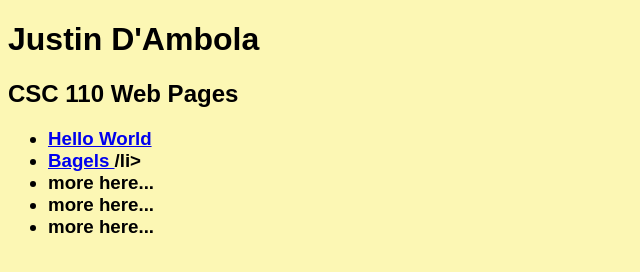
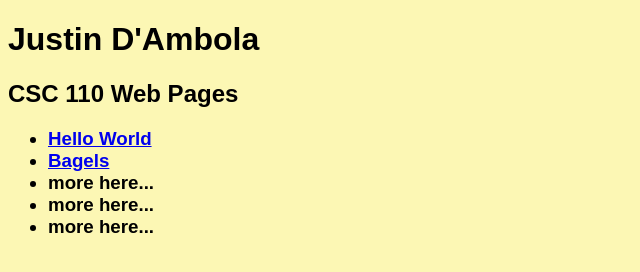
Before and after one commit to jdambola-pvcc/jdambola-pvcc.github.io, a plain HTML site: page index.html in a window 1280 px wide. Shown: the full height of the page, 0-640 px from the left. Drawn offline with Linux system fonts and the light colour scheme.

Commit message:
Update index.html

```diff
--- a/index.html
+++ b/index.html
@@ -11,7 +11,7 @@
 <h3>
 <ul>
     <li><a href = "helloworld.html"> Hello World</a></li>
-    <li><a href = "bagels.html"> Bagels </a/>/li>
+    <li><a href = "bagels.html"> Bagels </a/></li>
     <li>more here...</li>
     <li>more here...</li>
     <li>more here...</li>
```
